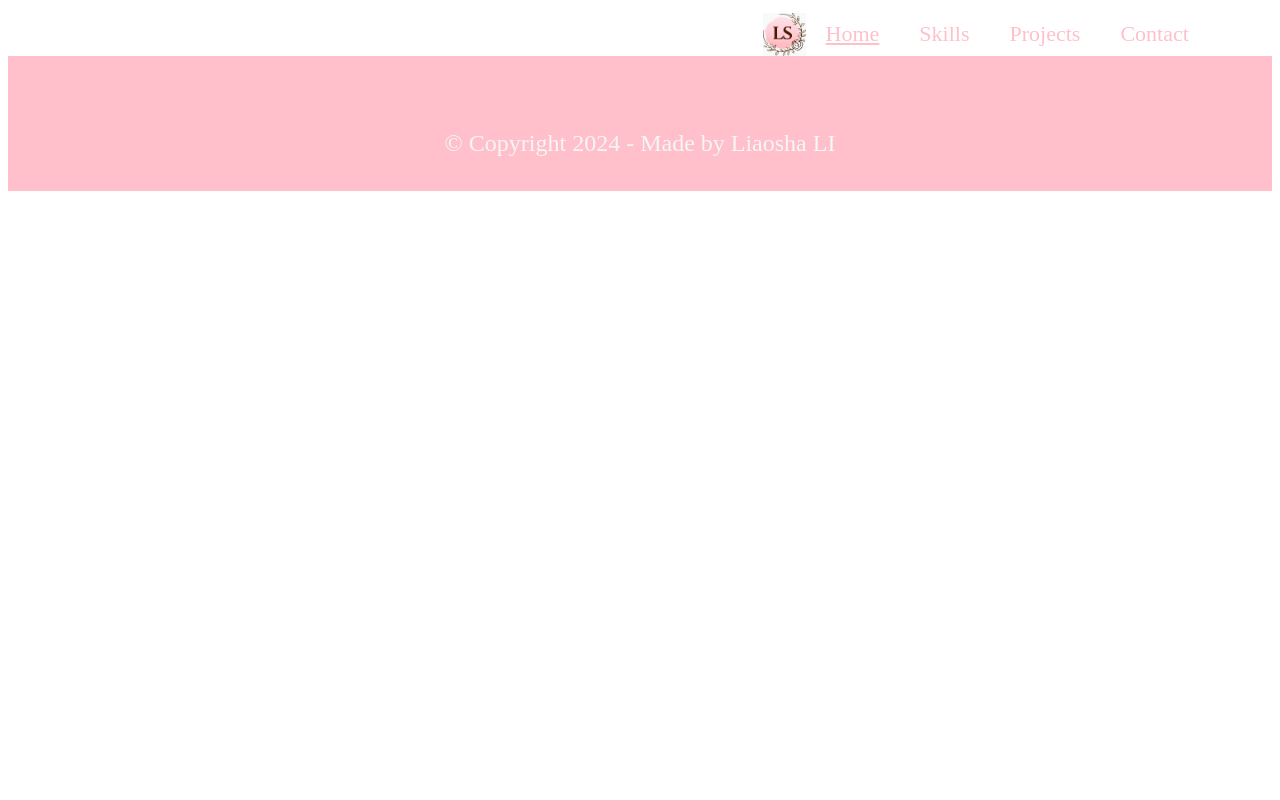
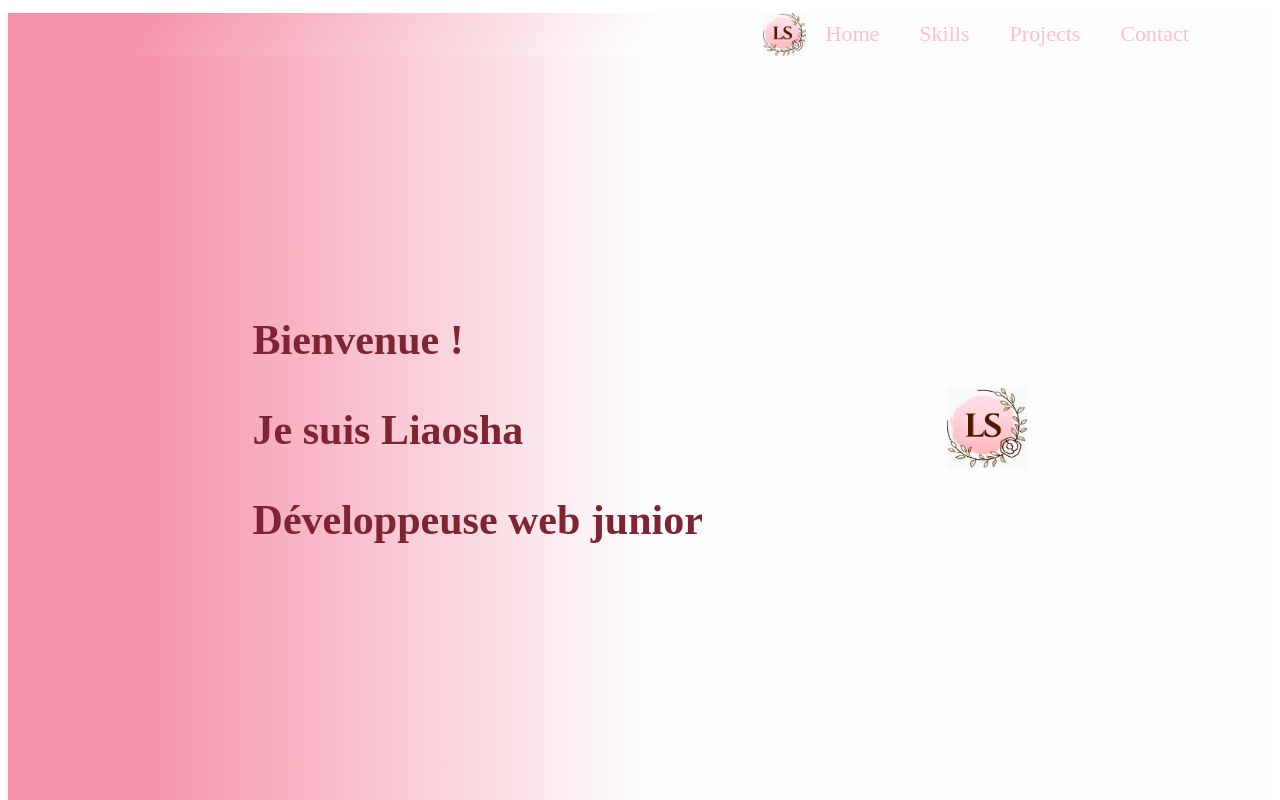
Before and after one commit to Lisley88/portfolio, a React (Create React App) app: page / in a window 1280 px wide. Shown: the top 800 px of the page. Built offline with nearby package versions, Linux system fonts and the light colour scheme.

Commit message:
Ajout Banner

```diff
--- a/src/AppRouter.jsx
+++ b/src/AppRouter.jsx
@@ -7,7 +7,8 @@ import Error from "./pages/Error";
 function AppRouter() {
     return (
         <Routes>
-            <Route exact path="/" component={Home} />
+            <Route path="/" element={<Home />} />
+            <Route path="/home" element={<Home />} />
             <Route path="/projets/:id" component={Projets} />
             <Route path="/*" component={Error} />
         </Routes>
--- a/src/components/Banner/Banner.jsx
+++ b/src/components/Banner/Banner.jsx
@@ -0,0 +1,22 @@
+import '../Banner/Banner.scss';
+import photo from '../../assets/logo_ls.jpg'
+
+
+function Banner() {
+        return (
+            <div className='banner'>
+                <div className='banner-box'>
+                    <h3 className='msg-banner'>Bienvenue ! </h3>
+                    <h3>Je suis Liaosha</h3>
+                    <h3>Développeuse web junior</h3>
+                </div>
+                <div className='banner-photo'>
+                  <img src={photo} alt='me'></img>
+                </div>
+
+            </div>
+        )
+    }
+
+
+export default Banner
--- /dev/null
+++ b/src/components/Banner/Banner.scss
@@ -0,0 +1,27 @@
+.banner {
+    background: rgb(255, 255, 255);
+    background: linear-gradient(
+        90deg,
+        rgba(245, 140, 164, 0.953) 10%,
+        rgb(253, 253, 253) 50%
+    );
+    margin: 0;
+    width: 100%;
+    height: calc(100vh - 52px);
+    display: flex;
+    justify-content: space-evenly;
+    align-items: center;
+
+    @media (max-width: 768px) {
+        margin-bottom: 22px;
+    }
+}
+
+h3 {
+    color: rgb(127, 36, 51);
+    font-size: 2.625rem;
+}
+.banner-photo img {
+    width: 80px;
+    height: 80px;
+}
--- a/src/components/Footer/Footer.scss
+++ b/src/components/Footer/Footer.scss
@@ -1,21 +1,14 @@
 .footer {
     background-color: pink;
     width: 100%;
-    padding-top: 50px;
-    padding-bottom: 10px;
     display: flex;
     flex-direction: column;
     align-items: center;
-    height: 100%;
-
-    &__logo {
-        width: 122px;
-    }
 
     &__msg {
         color:whitesmoke;
         align-items: flex-end;
-        font-size: 24px;
+        font-size: 16px;
 
         @media (max-width :768px) {
             width: 134px;
--- a/src/components/Header/Header.jsx
+++ b/src/components/Header/Header.jsx
@@ -8,7 +8,7 @@ function Header() {
         <nav className='navbar'>
             <img src={logo} alt='logo' />
              <div className='navbar__menus'>
-                  <NavLink className='navbar__menu' to='/'>Home</NavLink>
+                  <NavLink className='navbar__menu' to='/home'>Home</NavLink>
                   <NavLink className='navbar__menu' to='/skills'>Skills</NavLink>
                   <NavLink className='navbar__menu' to='/:id'>Projects</NavLink>
                   <NavLink className='navbar__menu' to='/contact'>Contact</NavLink>
--- a/src/components/Header/Header.scss
+++ b/src/components/Header/Header.scss
@@ -2,10 +2,16 @@
     display: flex;
     justify-content: flex-end;
     align-items: center;
-    max-width: 1440px;
+    max-width: 100%;
     margin-top: 1%;
     padding-left: 5%;
     padding-right: 5%;
+    background: rgb(255, 255, 255);
+    background: linear-gradient(
+        120deg,
+        rgba(245, 140, 164, 0.953) 10%,
+        rgb(253, 253, 253) 50%
+    );
 
     & img {
         height: 43px;
--- a/src/index.jsx
+++ b/src/index.jsx
@@ -10,7 +10,7 @@ const root = ReactDOM.createRoot(document.getElementById('root'));
 root.render(
   <React.StrictMode>
     <Router>
-    <Header />
+      <Header />
       <AppRouter />
       <Footer />
     </Router>
--- a/src/pages/Home/index.jsx
+++ b/src/pages/Home/index.jsx
@@ -1,11 +1,27 @@
+import Banner from "../../components/Banner/Banner";
 
+function Home() {
+    return (
+        <main>
+            <section>
+                <Banner />
+            </section>
 
-function Home(){
-  return (
-      <main>
+            <section>
+                <h2>Skills</h2>
+            </section>
 
-      </main>
-  )
+            <section>
+                <h2>Projects</h2>
+                <p>
+                </p>
+            </section>
+
+            <section>
+                <h2>Contact</h2>
+            </section>
+        </main>
+    );
 }
 
 export default Home;
```
